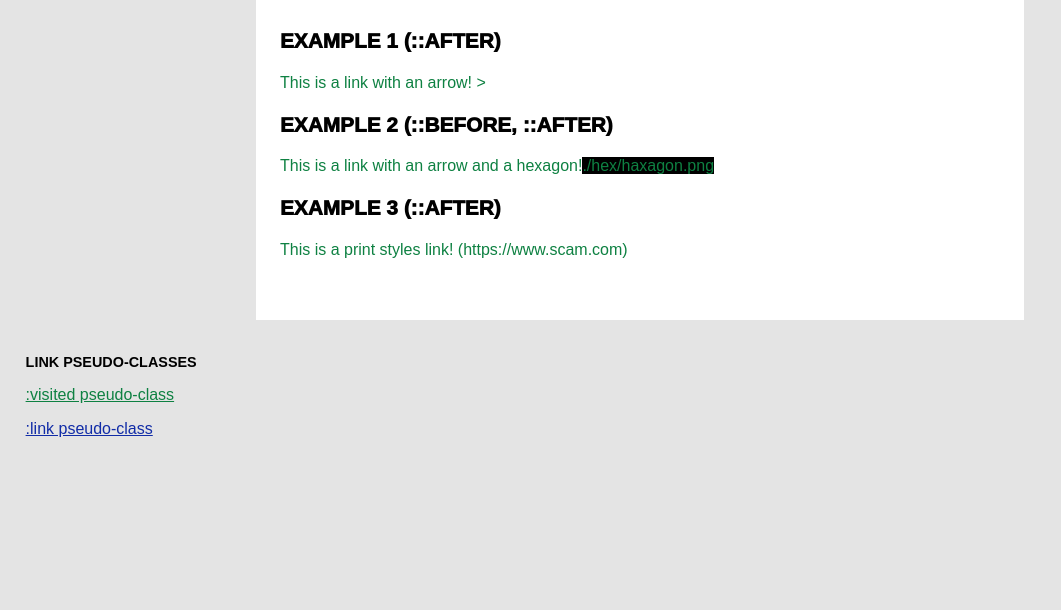
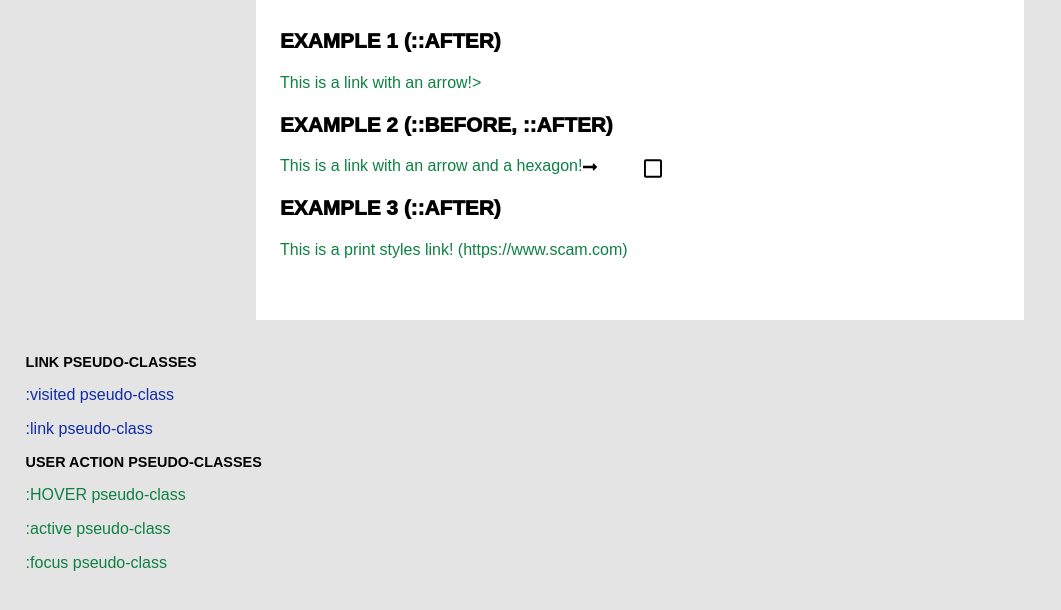
Before and after one commit to Romashka13579/Project_13, a plain HTML site: page index.html in a window 1280 px wide. Shown: the part 92-702 px from the top of the page, without its empty margins (0-1061 px from the left). Drawn offline with Linux system fonts and the light colour scheme.

Commit message:
Add files via upload

```diff
--- a/css/style.css
+++ b/css/style.css
@@ -33,11 +33,11 @@ body{
 }
 .pr1::after{
     content: '>';
+     position: absolute;
 }
 .pr1:hover::after{
-    transform: translateX(0);
-    transition: all 3s;
-    margin-left: 3vh;
+    transform: translateX(1vh);
+    transition-duration: 3s;
     color: black;
 }
 .pr3{
@@ -48,34 +48,107 @@ body{
     content: '(https://www.scam.com)';
 }
 .pr3:hover::after{
-    transform: translateX(0);
-    transition: all 3s;
+    transform: translateX(2vh);
+    transition: 3s;
     border-bottom: 0.1vh solid rgb(14, 129, 66);
     color: black;
 }
 .pr2{
+    display: inline;
     color: rgb(14, 129, 66);
     font-size: 2vh;
+    position: relative;
+}
+.pr2::before{
+    content: '';
+    background:  url('../hex/square-regular.svg') center center no-repeat;
+    color: rgb(14, 129, 66);
+    width: 2.6vh;
+    height: 2.6vh;
+    position: absolute;
+    top: 0.1vh;
+    bottom: 0vh;
+    left: 22.7rem;
+    margin: 0vh;
 }
 .pr2::after{
-    content: "./hex/haxagon.png";
-    background-color: black;
+    content: '';
+    background:  url('../hex/long-arrow-alt-right-solid.svg') center center no-repeat;
+    color: rgb(14, 129, 66);
+    width: 2vh;
+    height: 2vh;
+    position: absolute;
+    top: 0.2vh;
+    bottom: 0vh;
+    margin: 0vh;
 }
-.pr2:hover::after{
-    transform: rotateX(-60);
+.pr2:hover::before{
+    transform: rotate(45deg);
     transition: all 3s;
     color: black;
 }
-.link{
+.pr2:hover::after{
+    transform: rotate(45deg);
+    transition: all 3s;
+    color: black;
+}
+
+
+
+.bl1{
+    margin-top: 1vh;
+}
+.linker{
     font-size: 1.8vh;
     font-weight: bold;
 }
-.a1{
+.av:visited{
     color: rgb(14, 129, 66);
+    text-decoration: none;
 }
-.a1:visited{
+.av:link{
     color: rgb(17, 44, 167);
+    text-decoration: none;
 }
-.a2:link{
+.al:visited{
+    color: rgb(14, 129, 66);
+    text-decoration: none;
+}
+.al:link{
     color: rgb(17, 44, 167);
+    text-decoration: none;
 }
+
+
+.bl2{
+    margin-top: 1vh;
+}
+.linker2{
+    font-size: 1.8vh;
+    font-weight: bold;
+}
+.ah{
+    color: rgb(14, 129, 66);
+    text-decoration: none;
+}
+.ah:hover{
+    font-size: 2vh;
+    color: rgb(14, 129, 66);
+    text-decoration: none;
+}
+.aa{
+    color: rgb(14, 129, 66);
+    text-decoration: none;
+}
+.aa:active{
+    color: rgb(17, 44, 167);
+    text-decoration: none;
+}
+.af{
+    color: rgb(14, 129, 66);
+    text-decoration: none;
+}
+.af:focus{
+    color: rgba(184, 184, 184, 0.979);
+    text-decoration: none;
+}
--- a/index.html
+++ b/index.html
@@ -20,8 +20,16 @@
             <p class="pr3">This is a print styles link! </p>
         </div>
     </div>
-    <p class="link">LINK PSEUDO-CLASSES</p>
-    <p class="link1"><a class="a1"href="#">:visited pseudo-class</a></p>
-    <p class="link2"><a class="a2"href="#">:link pseudo-class</a></p>
+    <div class="bl1">
+        <p class="linker">LINK PSEUDO-CLASSES</p>
+        <p class="link1"><a class="av"href="#">:visited pseudo-class</a></p>
+        <p class="link2"><a class="al"href="####">:link pseudo-class</a></p>
+    </div>
+    <div class="bl2">
+        <p class="linker2">USER ACTION PSEUDO-CLASSES</p>
+        <p class="hov"><a class="ah"href="#">:HOVER pseudo-class</a></p>
+        <p class="act"><a class="aa"href="#">:active pseudo-class</a></p>
+        <p class="foc"><a class="af"href="##">:focus pseudo-class</a></p>
+    </div>
 </body>
 </html>
```
Also changed, not shown: hex/heh.png (added), hex/long-arrow-alt-right-solid.svg (added), hex/square-regular.svg (added).
